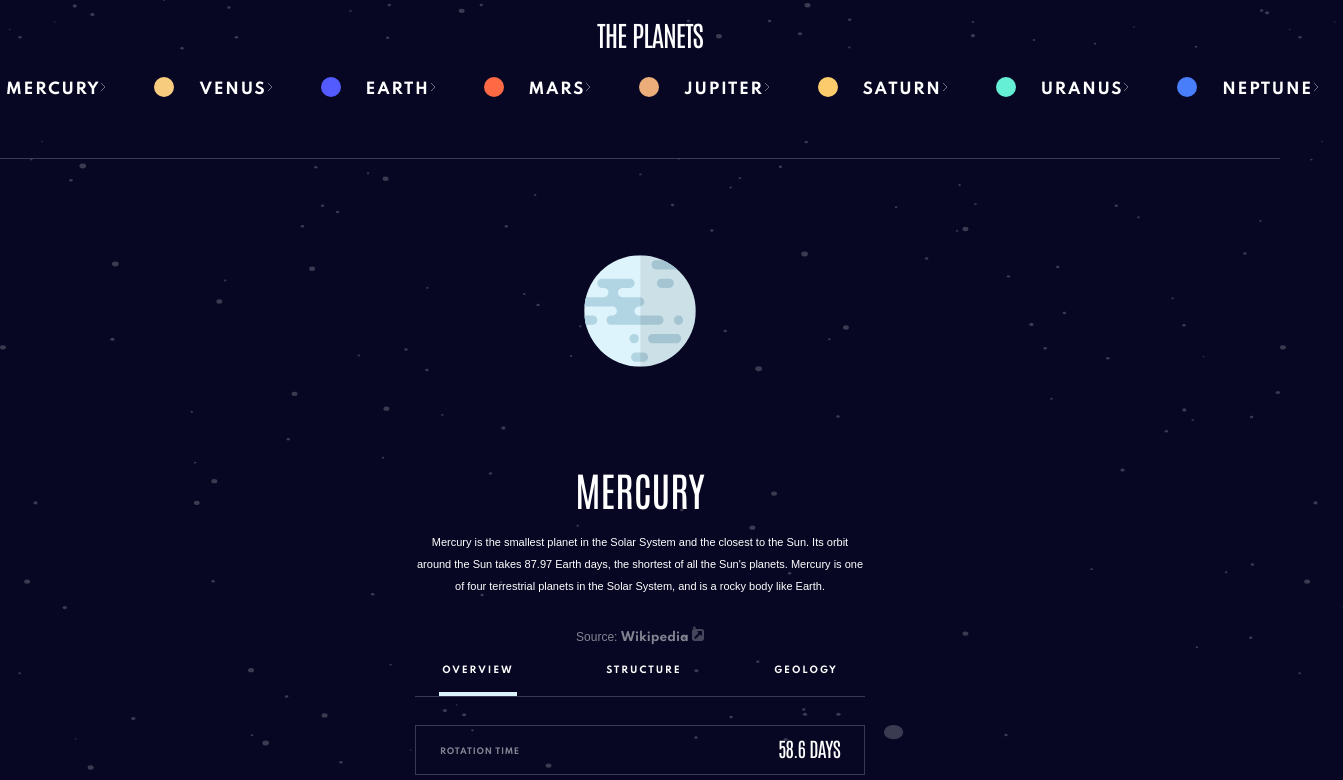
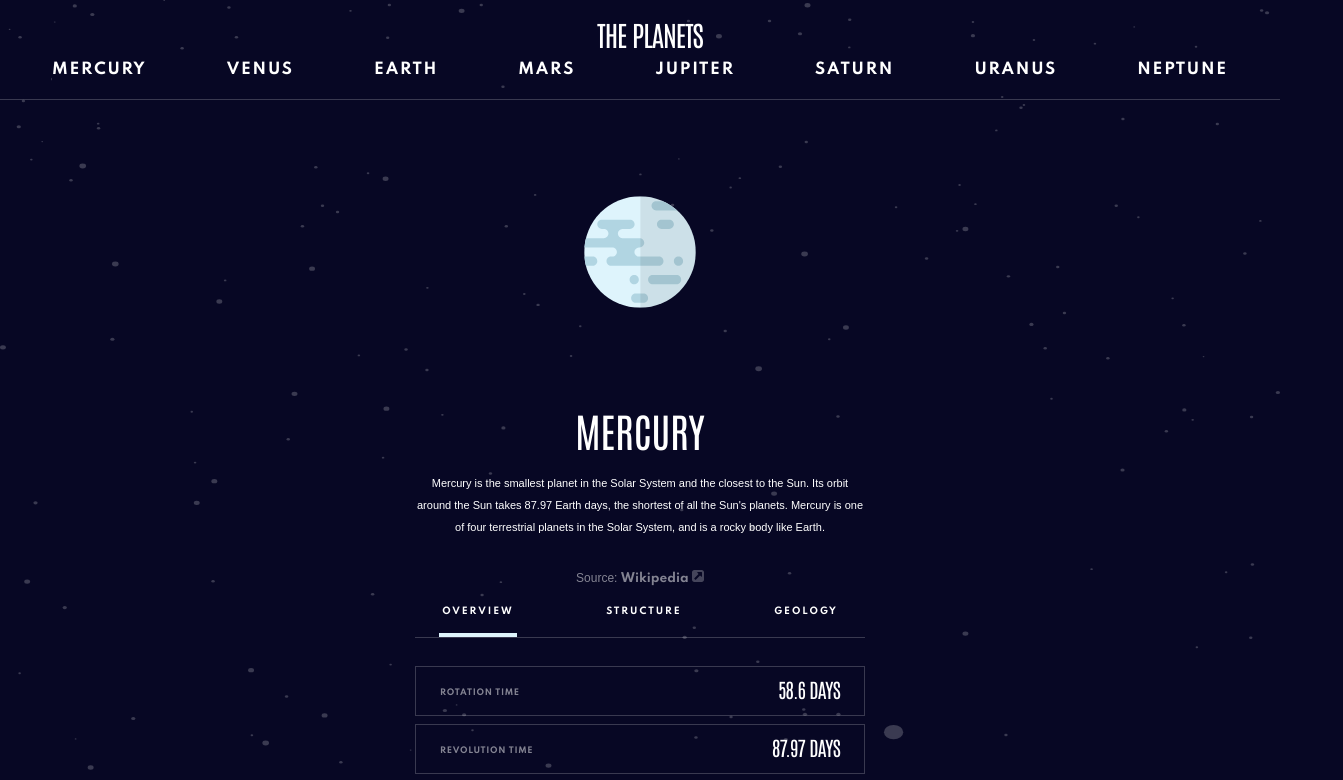
Before and after one commit to mrfinesse47/svelte-planets, a Svelte app: page / in a window 1280 px wide. Shown: the top 780 px of the page, 1343 px wide, since content can reach past the window. Built offline with nearby package versions, Linux system fonts and the light colour scheme; a web font is replaced by a local one.

Commit message:
styling updates for navbar in tablet media q

```diff
--- a/src/components/MenuList.svelte
+++ b/src/components/MenuList.svelte
@@ -37,13 +37,16 @@
   @media screen and (min-width: 768px) {
     div {
       position: static;
-      width: auto;
+      width: 100%;
       height: auto;
       top: auto;
+      margin: 0;
+      padding: 0 3.25rem;
     }
     ul {
       padding: 0;
       display: flex;
+      justify-content: space-between;
     }
   }
 </style>
--- a/src/components/MenuListItem.svelte
+++ b/src/components/MenuListItem.svelte
@@ -64,6 +64,14 @@
   @media screen and (min-width: 768px) {
     li {
       border-bottom: none;
+      margin: 0;
+      padding: 0;
+    }
+    .planet-color-circle {
+      display: none;
+    }
+    .chevron {
+      display: none;
     }
   }
 </style>
```
